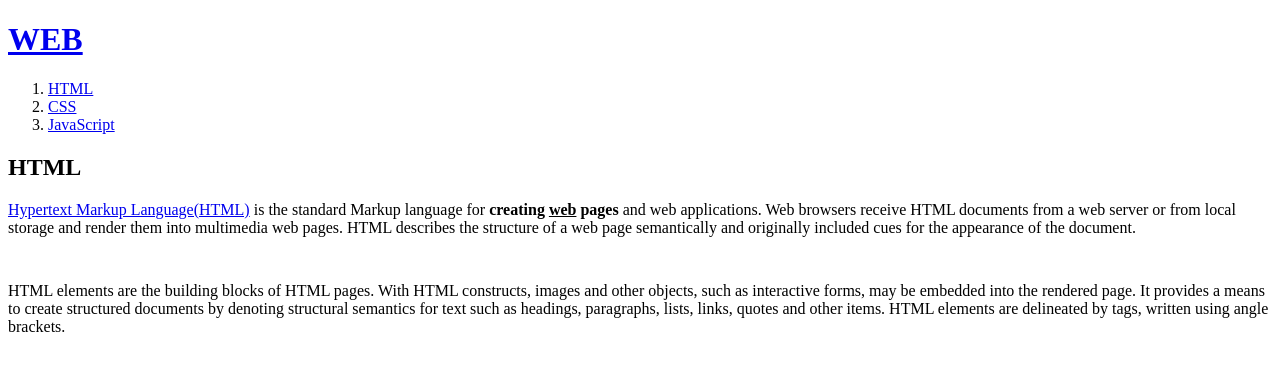
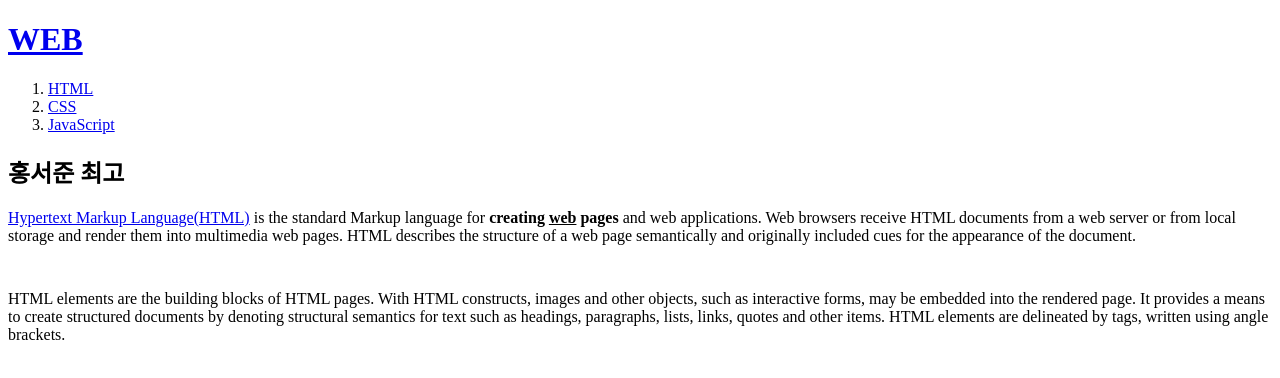
Before and after one commit to masaru72/web1, a plain HTML site: page index.html in a window 1280 px wide. Drawn offline with Linux system fonts and the light colour scheme.

Commit message:
Update index.html

```diff
--- a/index.html
+++ b/index.html
@@ -11,7 +11,7 @@
   <li><a href="2.html"> CSS</a></li>
   <li><a href="3.html"> JavaScript</a></li>
 </ol>
-<h2>HTML</h2>
+<h2>홍서준 최고</h2>
  <p><a href="https://www.w3.org/TR/html5/" target="_blank" title="html5 specification">Hypertext Markup Language(HTML)</a> is the standard Markup language for
  <strong>creating <u>web</u> pages</strong> and web applications.
  Web browsers receive HTML documents from a web server or from local storage and render them into multimedia web pages.
```
